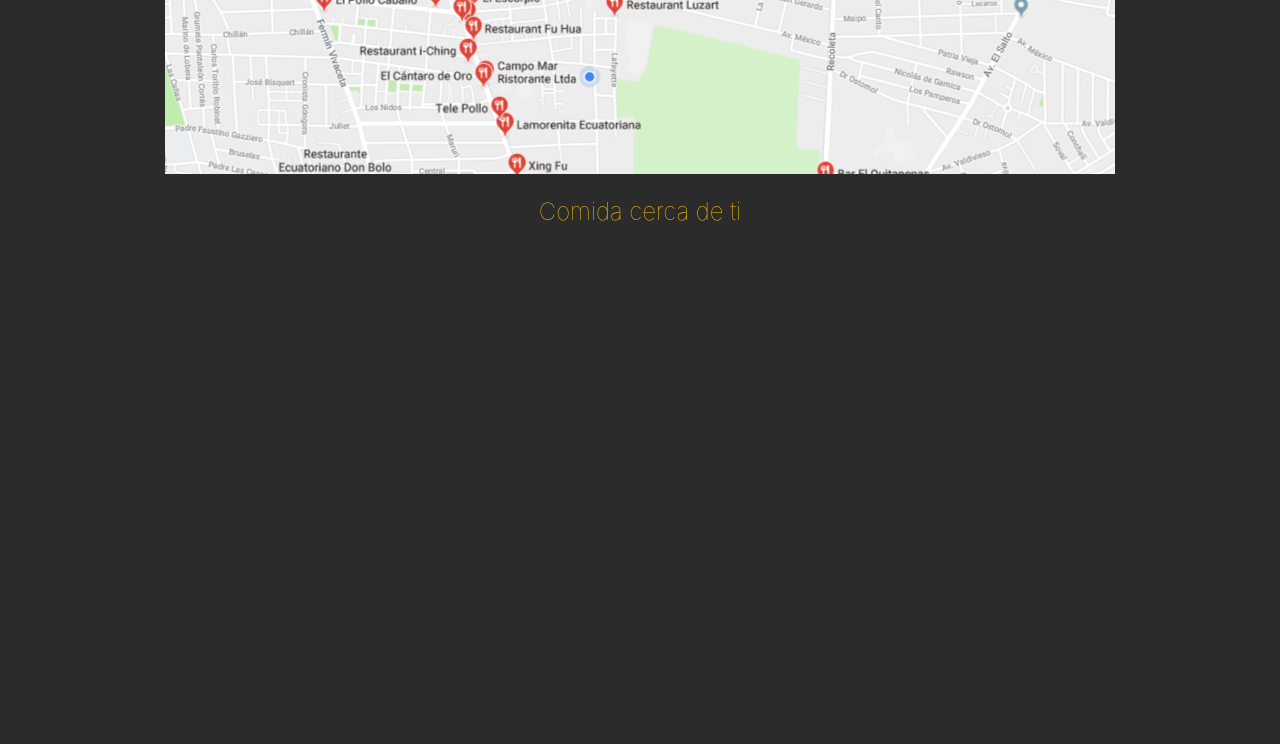
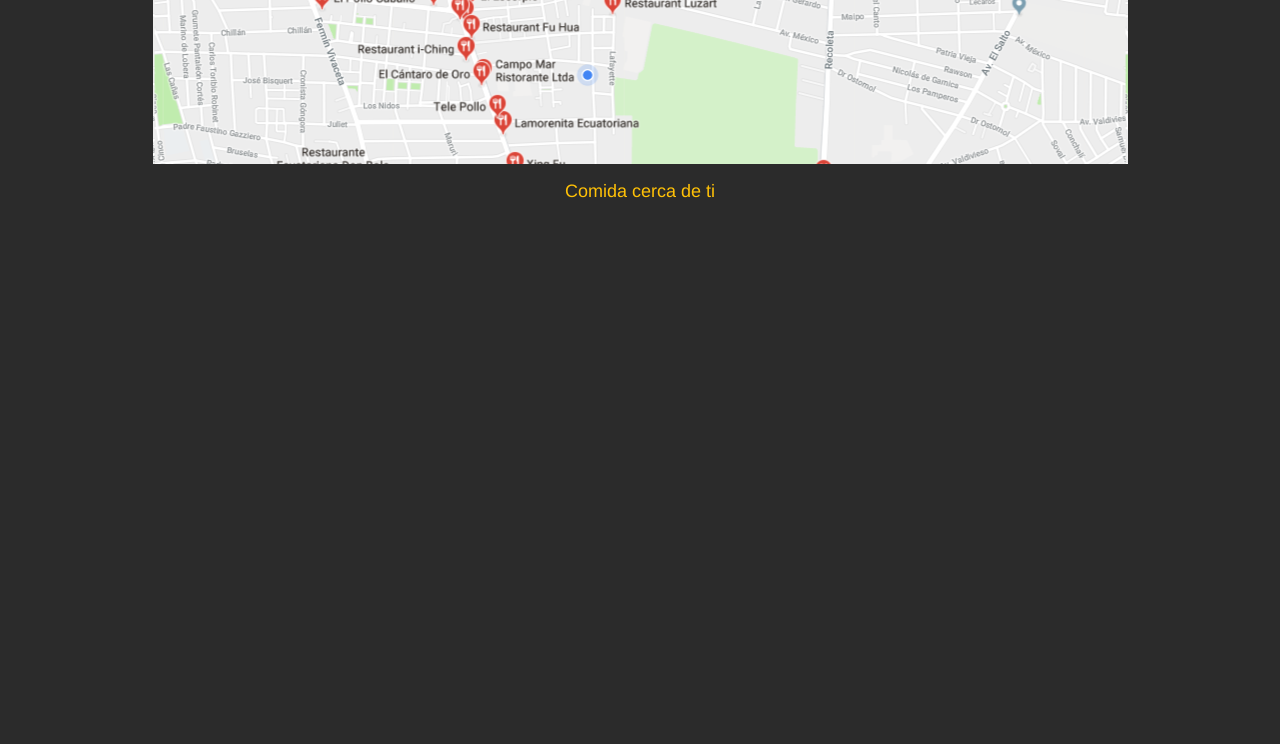
Before and after one commit to mickequeen/FoodMap, a plain HTML site: page index.html in a window 1280 px wide. Shown: the part 76-820 px from the top of the page. Drawn offline with nearby package versions, Linux system fonts and the light colour scheme.

Commit message:
downgrade bootstrap ¬¬

```diff
--- a/index.html
+++ b/index.html
@@ -5,12 +5,14 @@
 	<meta name="viewport" content="width=device-width, initial-scale=1.0, maximum-scale=1.0">
   <meta http-equiv="X-UA-Compatible" content="IE=edge">
 	<title>FoodMap</title>
-  <link rel="stylesheet" href="https://maxcdn.bootstrapcdn.com/bootstrap/4.0.0-beta.2/css/bootstrap.min.css" integrity="sha384-PsH8R72JQ3SOdhVi3uxftmaW6Vc51MKb0q5P2rRUpPvrszuE4W1povHYgTpBfshb" crossorigin="anonymous">
+  <link rel="stylesheet" href="https://maxcdn.bootstrapcdn.com/bootstrap/3.3.7/css/bootstrap.min.css" integrity="sha384-BVYiiSIFeK1dGmJRAkycuHAHRg32OmUcww7on3RYdg4Va+PmSTsz/K68vbdEjh4u" crossorigin="anonymous">
+
   <link rel="stylesheet" href="assets/css/main.css">
   <script defer src="https://use.fontawesome.com/releases/v5.0.1/js/all.js"></script>
 
 </head>
 <body>
+  <!-- splash inicial de carga -->
   <div class="splash align-middle">
     <h1>Foodmap</h1>
       <div class="col-md-3">
@@ -20,28 +22,27 @@
          </div>
       </div>
     </div>
-
-
+  <!-- contenido central de la página -->
   <header class="content" >
     <nav>
       <h1>
         Foodmap
       </h1>
-
     </nav>
   </header>
   <main class="content">
     <section class="container">
       <div class="row">
-        <div class="col-10 offset-1 col-sm-10 offset-sm-1" id="map">
+        <div class="col-xs-10 col-xs-offset-1 col-sm-10 col-sm-offset-1" id="map">
         </div>
       </div>
     </section>
     <!-- selector -->
     <section class="container">
       <div class="row">
-        <div class="col-10 offset-1 col-sm-10 offset-sm-1">
+        <div class="col-xs-10 col-xs-offset-1 col-sm-10 col-sm-offset-1">
           <h4>Comida cerca de ti</h4>
+
         </div>
       </div>
     </section>
```
